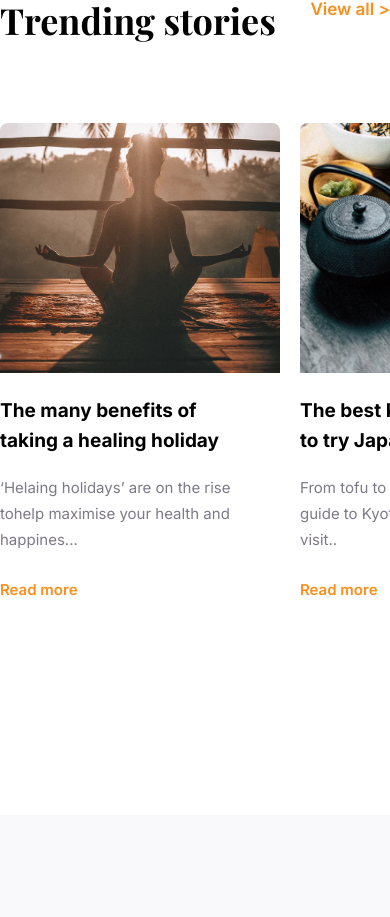
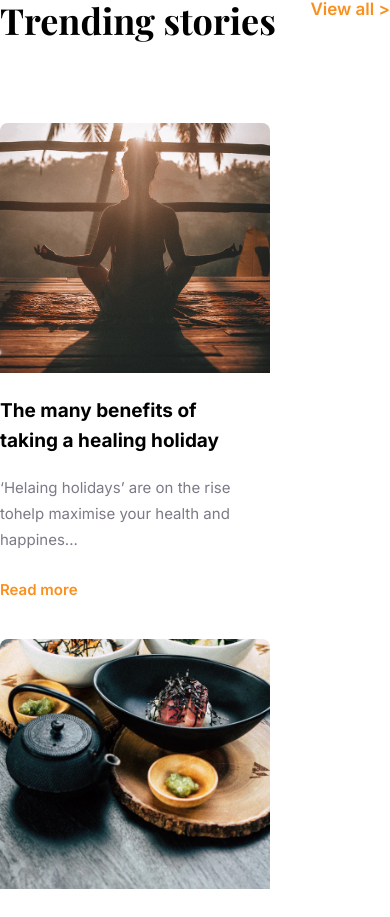
Before and after one commit to eynlanzer/thousand-sunny, a React (Create React App) app: page / in a window 390 px wide. Shown: the part 3418-4335 px from the top of the page. Built offline with nearby package versions, Linux system fonts and the light colour scheme.

Commit message:
responsive stories added

```diff
--- a/src/scss/_trending.scss
+++ b/src/scss/_trending.scss
@@ -23,11 +23,18 @@
   }
 
   &__pictures{
+    gap: 20px;
     display: inline-flex;
-    gap: 20px;
+    flex-wrap: wrap;
+
+    // all direct children
+    & > * {
+     flex-basis: 20%;
+     min-width: 18em;
+    }
     &__img{
       height: 250px;
-      width: 280px;
+      width: 270px;
       border-top-right-radius: 8px;
       border-top-left-radius: 8px;
       object-fit: cover;
```
